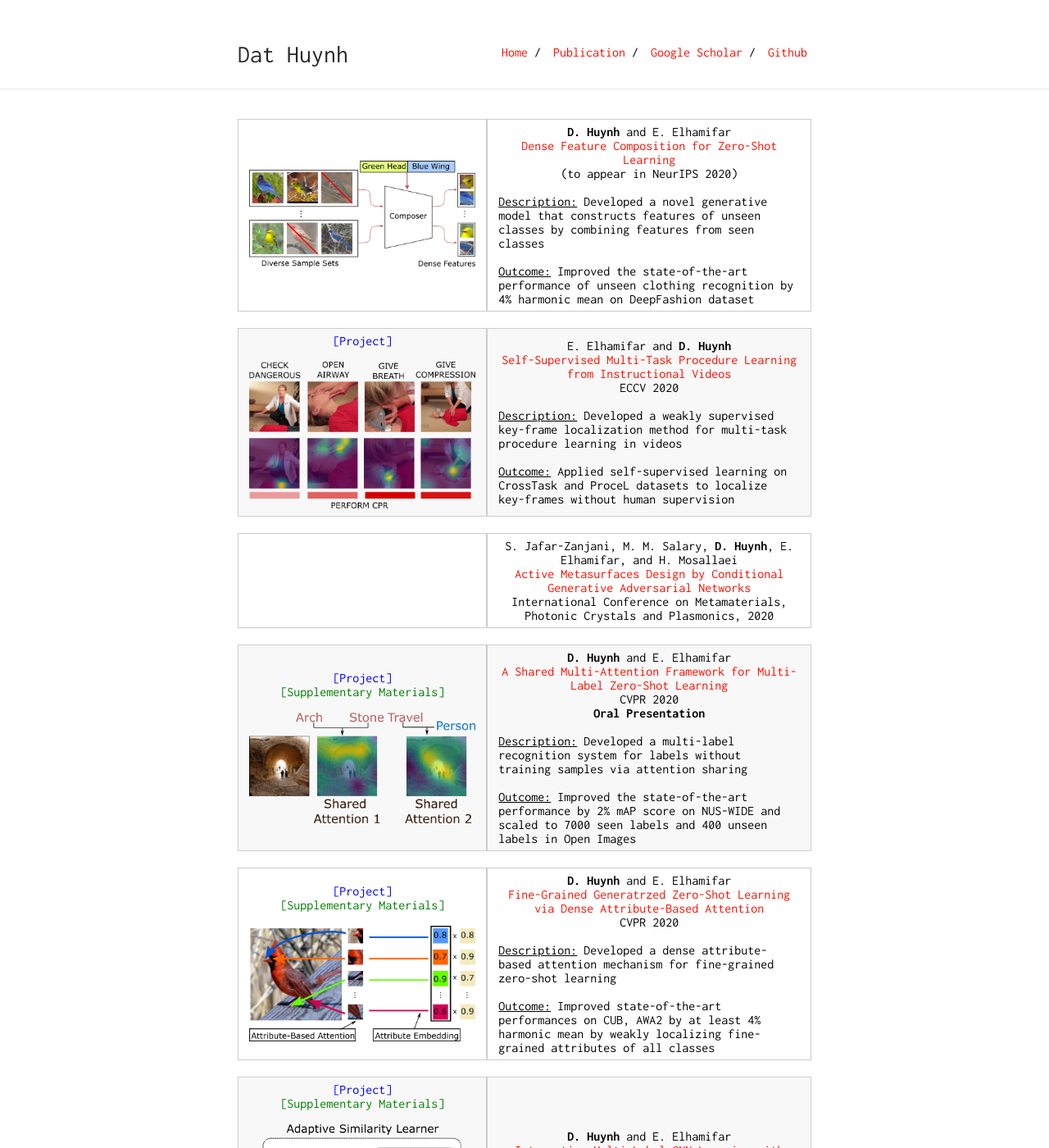
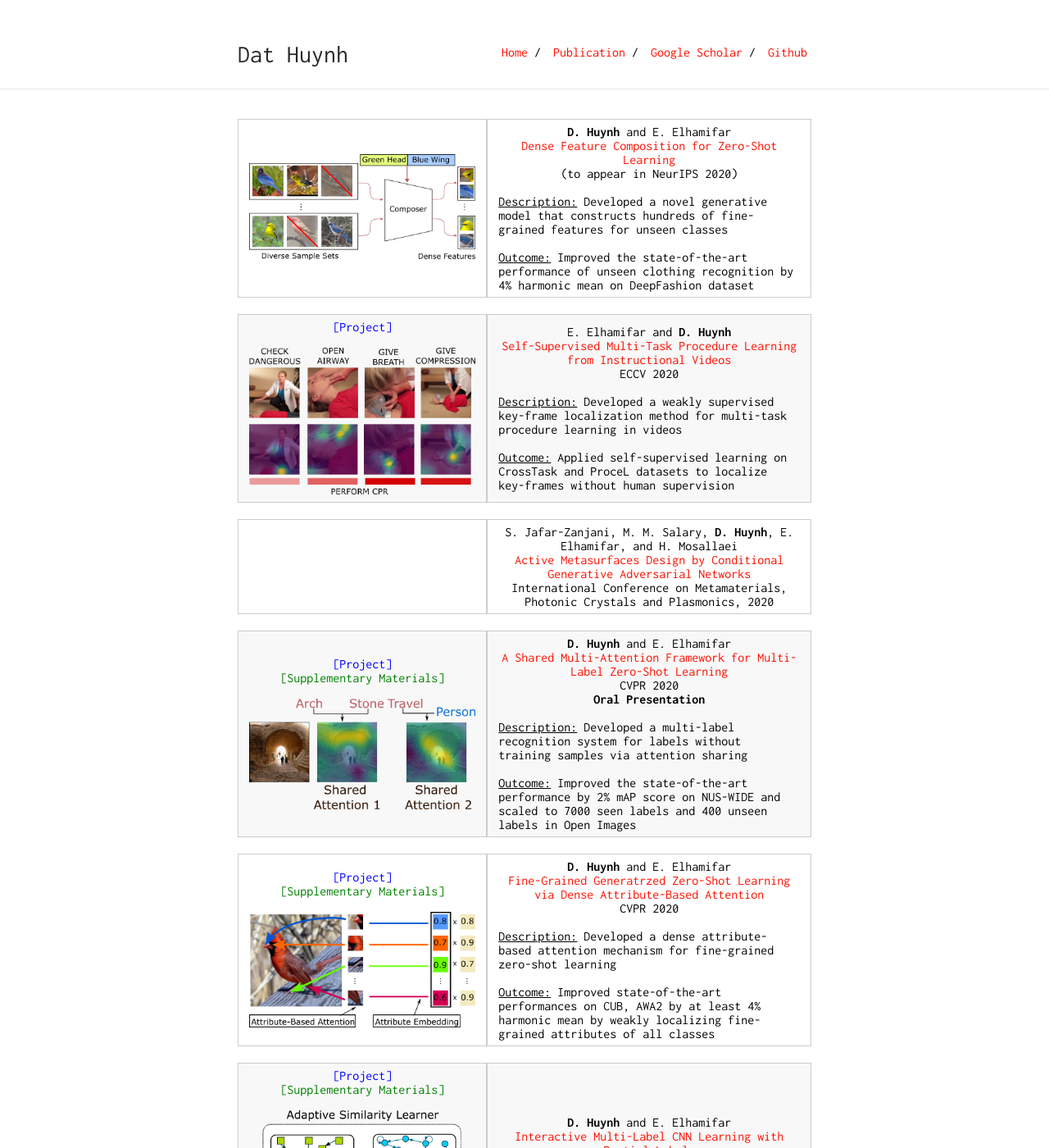
Before and after one commit to ZiweiXU/hbdat.github.io, a Jekyll site: the page built from publication.md, in a window 1280 px wide and 1400 px high. Shown: the whole window at 82% size. Built offline with Jekyll 4.4.1, drawn with Linux system fonts in a browser that asks for light colours; some of the changed text lies outside the part shown.

Commit message:
update descriptions

```diff
--- a/publication.md
+++ b/publication.md
@@ -18,7 +18,7 @@ custom_css: pub
 	</center>
 
 	<p>
-	<br><u>Description:</u> Developed a novel generative model that constructs features of unseen classes by combining features from seen classes
+	<br><u>Description:</u> Developed a novel generative model that constructs hundreds of fine-grained features for unseen classes
 	<br><br>
 	<u>Outcome:</u> Improved the state-of-the-art performance of unseen clothing recognition by 4% harmonic mean on DeepFashion dataset
 	</p>
```
Also changed, not shown: other parts of publication.md (+1 -1 lines), 1 other file.
